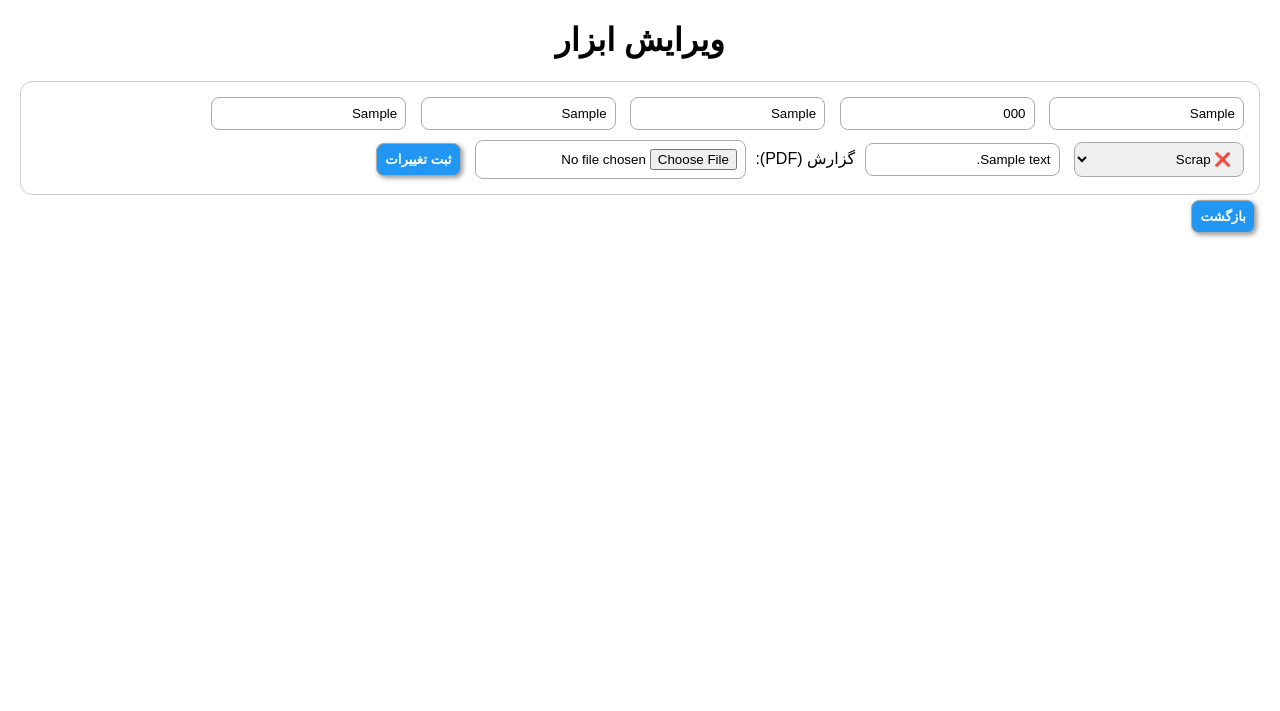
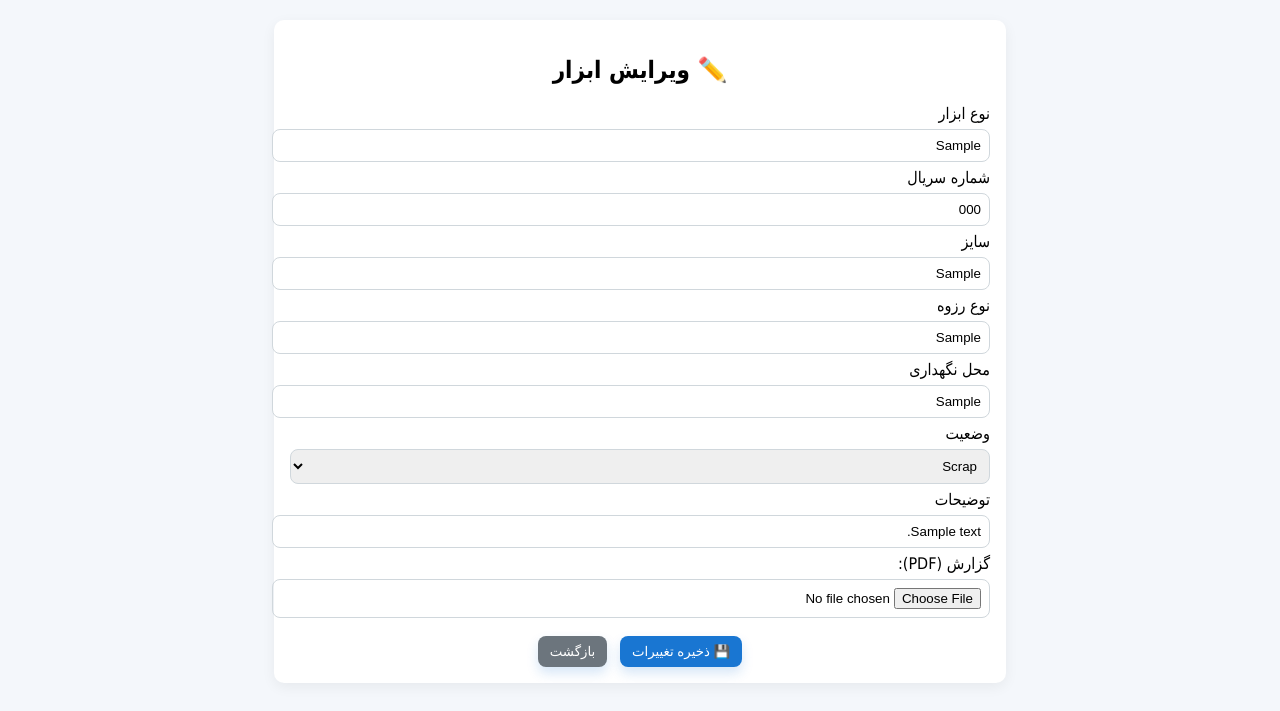
Before and after one commit to javadrad/Inventory-app-final, a Flask app: page /edit/1 in a window 1280 px wide. Shown: the top 711 px of the page. Run offline with Flask 3, Linux system fonts and the light colour scheme; tables that the repository leaves empty hold one stand-in row (values such as "Sample post").

Commit message:
Update edit.html

```diff
--- a/templates/edit.html
+++ b/templates/edit.html
@@ -1,58 +1,56 @@
 <!DOCTYPE html>
 <html lang="fa">
 <head>
-    <meta charset="UTF-8">
+    <meta charset="utf-8">
     <title>ویرایش ابزار</title>
     <style>
-        body {
-            font-family: "B Nazanin", Arial, sans-serif;
-            direction: rtl;
-            margin: 20px;
-        }
-        h1 { text-align: center; font-weight: bold; }
-        form {
-            padding: 10px;
-            border: 1px solid #ccc;
-            border-radius: 12px;
-        }
-        input, select, button {
-            margin: 5px;
-            padding: 8px;
-            border-radius: 8px;
-            border: 1px solid #aaa;
-        }
-        button {
-            background: #2196F3;
-            color: white;
-            font-weight: bold;
-            cursor: pointer;
-            box-shadow: 2px 2px 5px #999;
-        }
+        body { font-family: "Tahoma", Arial, sans-serif; direction: rtl; margin: 20px; background:#f4f7fb; }
+        .wrap { max-width:700px; margin:18px auto; background:#fff; padding:16px; border-radius:10px; box-shadow:0 4px 14px rgba(0,0,0,0.06); }
+        input, select { width:100%; padding:8px; margin:6px 0; border-radius:8px; border:1px solid #d0d7dc; }
+        button.btn { background:#1976d2; color:#fff; padding:8px 12px; border-radius:8px; border:none; box-shadow:0 6px 12px rgba(25,118,210,0.18); cursor:pointer; }
     </style>
 </head>
 <body>
-    <h1>ویرایش ابزار</h1>
+    <div class="wrap">
+        <h2 style="text-align:center;">✏️ ویرایش ابزار</h2>
+        <form method="POST" enctype="multipart/form-data">
+            <label>نوع ابزار</label>
+            <input type="text" name="tool_type" value="{{ item['tool_type'] }}" required>
 
-    <form method="POST" enctype="multipart/form-data">
-        <input type="text" name="tool_type" value="{{ item[1] }}" required>
-        <input type="text" name="serial_number" value="{{ item[2] }}" required>
-        <input type="text" name="size" value="{{ item[3] }}">
-        <input type="text" name="thread_type" value="{{ item[4] }}">
-        <input type="text" name="location" value="{{ item[5] }}">
-        <select name="status">
-            <option value="Ready to Use" {% if item[6]=='Ready to Use' %}selected{% endif %}>✅ Ready to Use</option>
-            <option value="Need to Repair" {% if item[6]=='Need to Repair' %}selected{% endif %}>🛠 Need to Repair</option>
-            <option value="Need to Sandblast" {% if item[6]=='Need to Sandblast' %}selected{% endif %}>🌀 Need to Sandblast</option>
-            <option value="Scrap" {% if item[6]=='Scrap' %}selected{% endif %}>❌ Scrap</option>
-            <option value="Class 2" {% if item[6]=='Class 2' %}selected{% endif %}>📘 Class 2</option>
-            <option value="Need to Inspection" {% if item[6]=='Need to Inspection' %}selected{% endif %}>🔍 Need to Inspection</option>
-        </select>
-        <input type="text" name="description" value="{{ item[8] }}" placeholder="توضیحات">
-        گزارش (PDF): <input type="file" name="report_file">
-        <input type="hidden" name="report_link" value="{{ item[7] }}">
-        <button type="submit">ثبت تغییرات</button>
-    </form>
+            <label>شماره سریال</label>
+            <input type="text" name="serial_number" value="{{ item['serial_number'] }}" required>
 
-    <a href="/"><button>بازگشت</button></a>
+            <label>سایز</label>
+            <input type="text" name="size" value="{{ item['size'] }}">
+
+            <label>نوع رزوه</label>
+            <input type="text" name="thread_type" value="{{ item['thread_type'] }}">
+
+            <label>محل نگهداری</label>
+            <input type="text" name="location" value="{{ item['location'] }}">
+
+            <label>وضعیت</label>
+            <select name="status">
+                <option value="Ready to Use" {% if item['status']=='Ready to Use' %}selected{% endif %}>Ready to Use</option>
+                <option value="Need to Repair" {% if item['status']=='Need to Repair' %}selected{% endif %}>Need to Repair</option>
+                <option value="Need to Sandblast" {% if item['status']=='Need to Sandblast' %}selected{% endif %}>Need to Sandblast</option>
+                <option value="Scrap" {% if item['status']=='Scrap' %}selected{% endif %}>Scrap</option>
+                <option value="Class 2" {% if item['status']=='Class 2' %}selected{% endif %}>Class 2</option>
+                <option value="Need to Inspection" {% if item['status']=='Need to Inspection' %}selected{% endif %}>Need to Inspection</option>
+            </select>
+
+            <label>توضیحات</label>
+            <input type="text" name="description" value="{{ item['description'] or '' }}">
+
+            <label>گزارش (PDF):</label>
+            <input type="file" name="report_file" accept=".pdf">
+            <input type="hidden" name="report_link" value="{{ item['report_link'] or '' }}">
+
+            <div style="text-align:center; margin-top:12px;">
+                <button class="btn" type="submit">💾 ذخیره تغییرات</button>
+                <a href="/" style="display:inline-block; margin-right:8px;"><button type="button" class="btn" style="background:#6c757d;">بازگشت</button></a>
+            </div>
+        </form>
+    </div>
 </body>
 </html>
```
